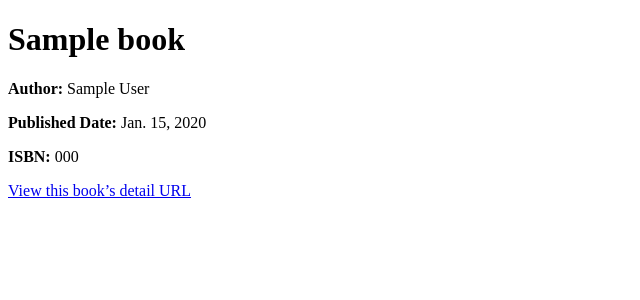
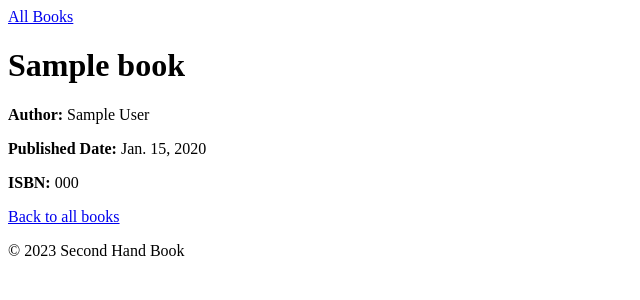
Before and after one commit to ChrisQ557/second_hand_book, a Django app: a page that uses books/templates/books/book_detail.html in a window 1280 px wide. Shown: the top 300 px of the page, without its empty margins (0-640 px from the left). Run offline with Django 4.2, Linux system fonts and the light colour scheme; tables that the repository leaves empty hold one stand-in row (values such as "Sample post").

Commit message:
Make debug configurable via DJANGO_DEBUG env var, Add base template and book list view; refactor book_detail to extend base

```diff
--- a/books/templates/books/book_detail.html
+++ b/books/templates/books/book_detail.html
@@ -1,20 +1,11 @@
-<!DOCTYPE html>
-<html lang="en">
-<head>
-  <meta charset="UTF-8">
-  <title>{{ book.title }}</title>
-</head>
-<body>
+{% extends "base.html" %}
+
+{% block title %}{{ book.title }} | Second Hand Book{% endblock %}
+
+{% block content %}
   <h1>{{ book.title }}</h1>
   <p><strong>Author:</strong> {{ book.author }}</p>
   <p><strong>Published Date:</strong> {{ book.published_date }}</p>
   <p><strong>ISBN:</strong> {{ book.isbn }}</p>
-
-  {# Example link back to a list view, or link to this detail page from elsewhere #}
-  <p>
-    <a href="{% url 'books:book_detail' slug=book.slug %}">
-      View this book’s detail URL
-    </a>
-  </p>
-</body>
-</html>
+  <a href="{% url 'books:book_list' %}">Back to all books</a>
+{% endblock %}
--- a/books/urls.py
+++ b/books/urls.py
@@ -1,8 +1,9 @@
 from django.urls import path
-from .views import book_detail
+from .views import book_detail, book_list
 
 app_name = "books"
 
 urlpatterns = [
+    path("", book_list, name="book_list"),
     path("<slug:slug>/", book_detail, name="book_detail"),
 ]
--- a/books/views.py
+++ b/books/views.py
@@ -5,3 +5,7 @@ from .models import Book
 def book_detail(request,slug):
     book = get_object_or_404(Book, slug=slug)
     return render(request, "books/book_detail.html", {"book": book})
+
+def book_list(request):
+    books = Book.objects.all()
+    return render(request, "books/book_list.html", {"books": books})
--- a/second_hand_book/settings.py
+++ b/second_hand_book/settings.py
@@ -25,7 +25,7 @@ BASE_DIR = Path(__file__).resolve().parent.parent
 SECRET_KEY = 'django-insecure-o#bqje9rvpbx4lo&a8(h_=9h1w6@_^6#2mu$q&x@8_o34z1gf7'
 
 # SECURITY WARNING: don't run with debug turned on in production!
-DEBUG = True
+DEBUG = os.environ.get("DJANGO_DEBUG", "") != "False"
 
 ALLOWED_HOSTS = []
 
--- /dev/null
+++ b/templates/base.html
@@ -0,0 +1,20 @@
+<!DOCTYPE html>
+<html lang="en">
+<head>
+    <meta charset="UTF-8">
+    <title>{% block title %}Second Hand Book{% endblock %}</title>
+</head>
+<body>
+    <header>
+        <nav>
+            <a href="{% url 'books:book_list' %}">All Books</a>
+        </nav>
+    </header>
+    <main>
+        {% block content %}{% endblock %}
+    </main>
+    <footer>
+        <p>&copy; 2023 Second Hand Book</p>
+    </footer>
+</body>
+</html>
```
Also changed, not shown: books/templates/books/book_list.html (added, +16 -0 lines).
